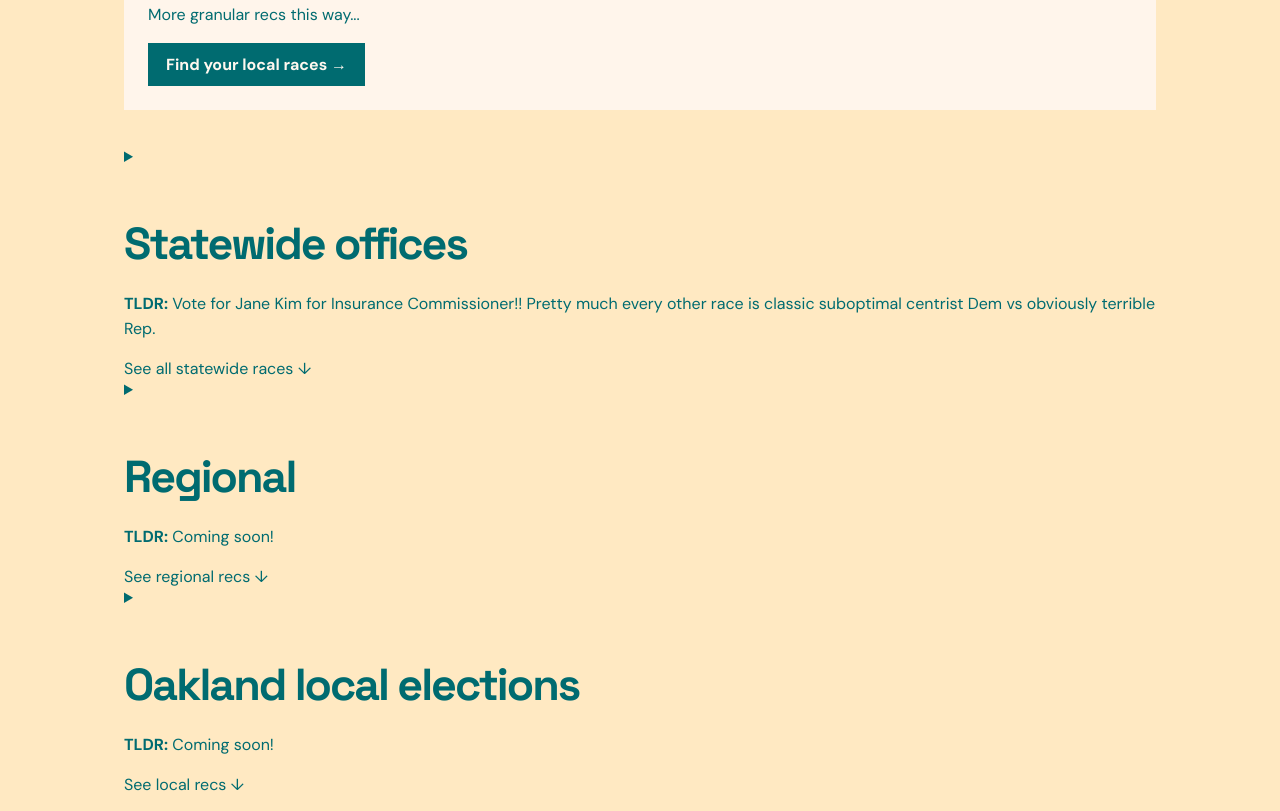
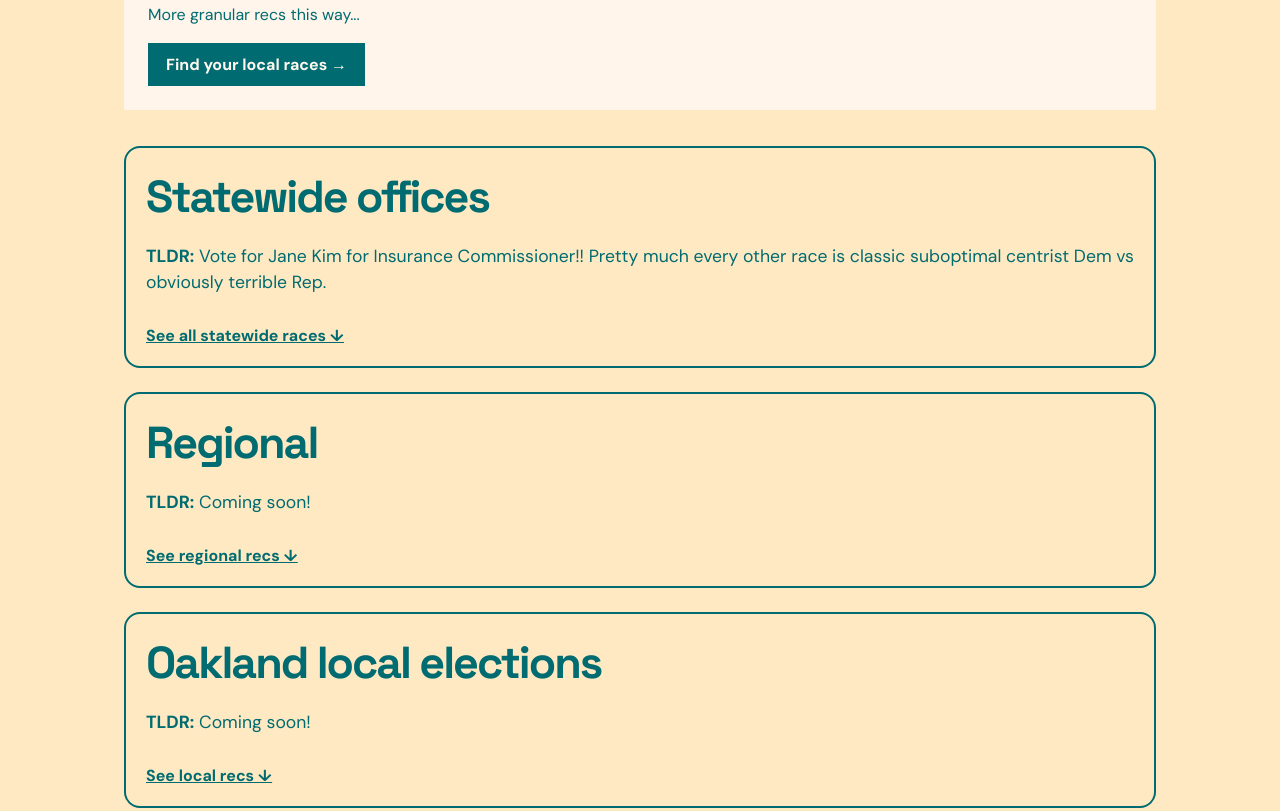
Before and after one commit to emmurdock/voter-guide-2026, a plain HTML site: page guide.html in a window 1280 px wide. Shown: the part 729-1540 px from the top of the page. Drawn offline with Linux system fonts and the light colour scheme.

Commit message:
Update style.css

```diff
--- a/style.css
+++ b/style.css
@@ -25,3 +25,41 @@
   background: var(--ink);
   color: #FFF8EF;
 }
+/* Collapsible recommendation sections */
+
+.race-section {
+  border: 2px solid var(--ink);
+  border-radius: 16px;
+  padding: 20px;
+  margin: 24px 0;
+}
+
+.race-section summary {
+  cursor: pointer;
+  list-style: none;
+}
+
+.race-section summary::-webkit-details-marker {
+  display: none;
+}
+
+.race-section summary h2 {
+  margin: 0 0 12px;
+}
+
+.race-section summary p {
+  font-size: 1.1rem;
+  line-height: 1.5;
+}
+
+.expand-label {
+  display: inline-block;
+  margin-top: 12px;
+  font-weight: 700;
+  color: var(--accent);
+  text-decoration: underline;
+}
+
+.race-section[open] .expand-label {
+  margin-bottom: 20px;
+}
```
